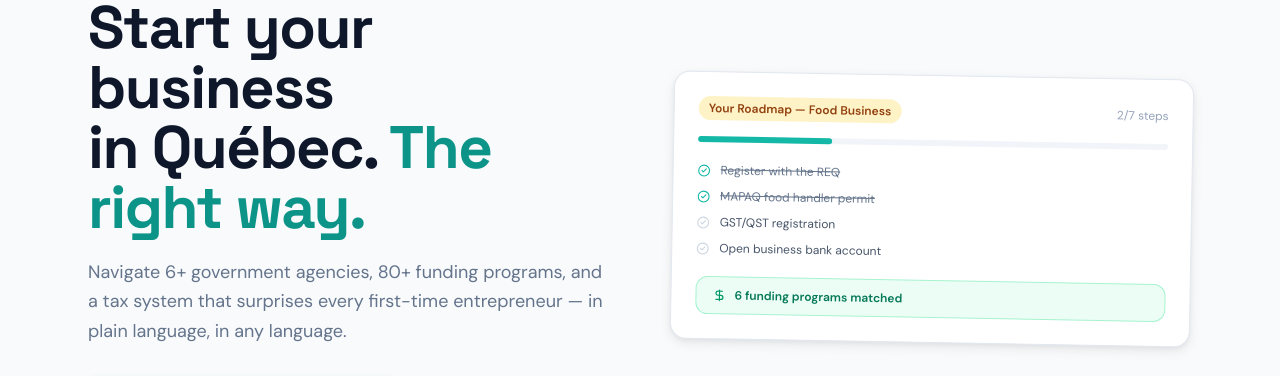
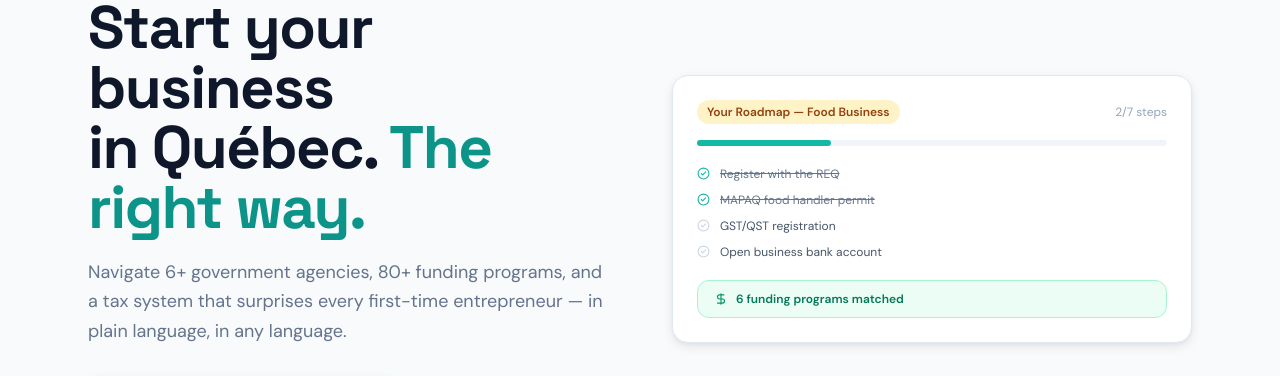
Before and after one commit to RamiNawam/BZNS, a Next.js app: page / in a window 1280 px wide. Shown: the part 199-575 px from the top of the page. Built offline with nearby package versions, Linux system fonts and the light colour scheme.

Commit message:
titled fixed

```diff
--- a/src/app/page.tsx
+++ b/src/app/page.tsx
@@ -88,7 +88,7 @@ function HeroPreviewCard() {
   return (
     <div className="relative">
       <div className="absolute inset-0 -z-10 blur-3xl opacity-20 bg-brand-400 rounded-full scale-90 translate-y-6" />
-      <div className="card p-6 shadow-card-hover md:rotate-1">
+      <div className="card p-6 shadow-card-hover">
         <div className="flex items-center justify-between mb-4">
           <span className="inline-flex items-center bg-amber-100 text-amber-800 text-xs font-semibold px-2.5 py-1 rounded-full">
             Your Roadmap — Food Business
```
